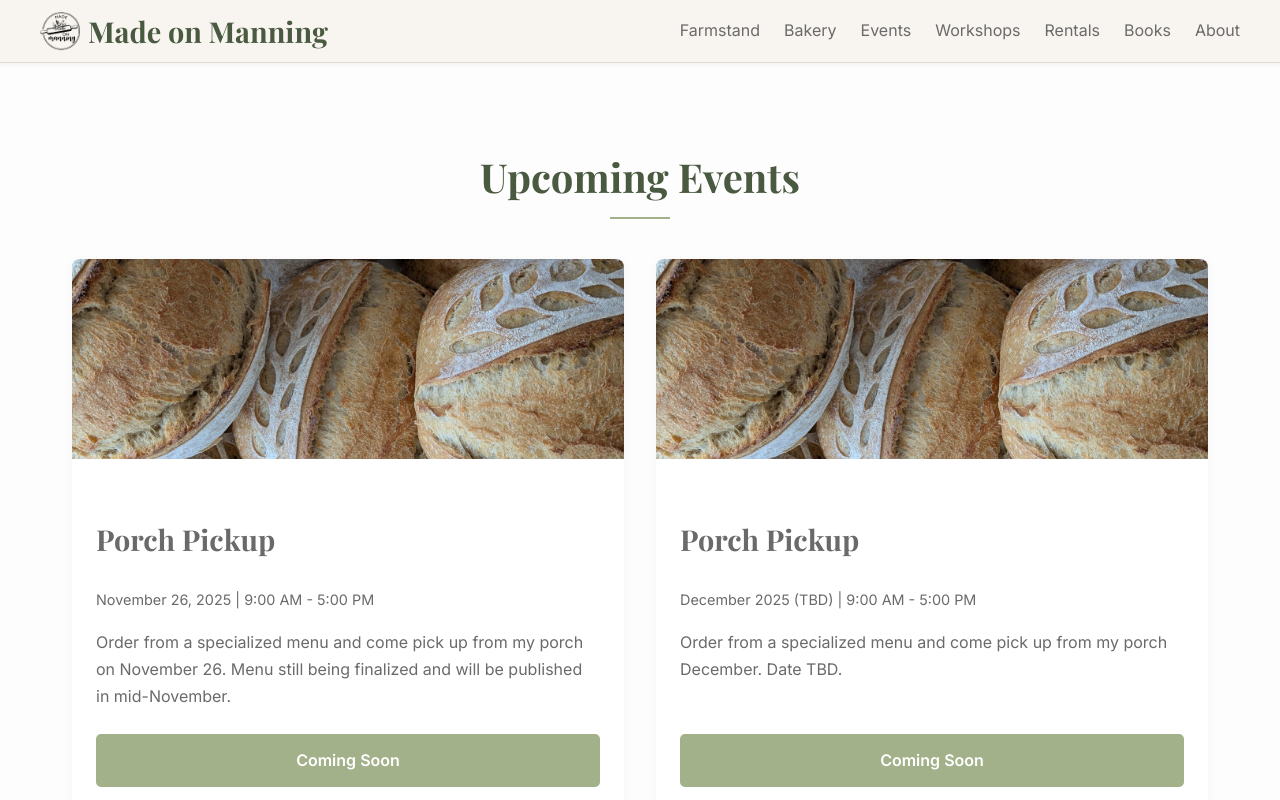
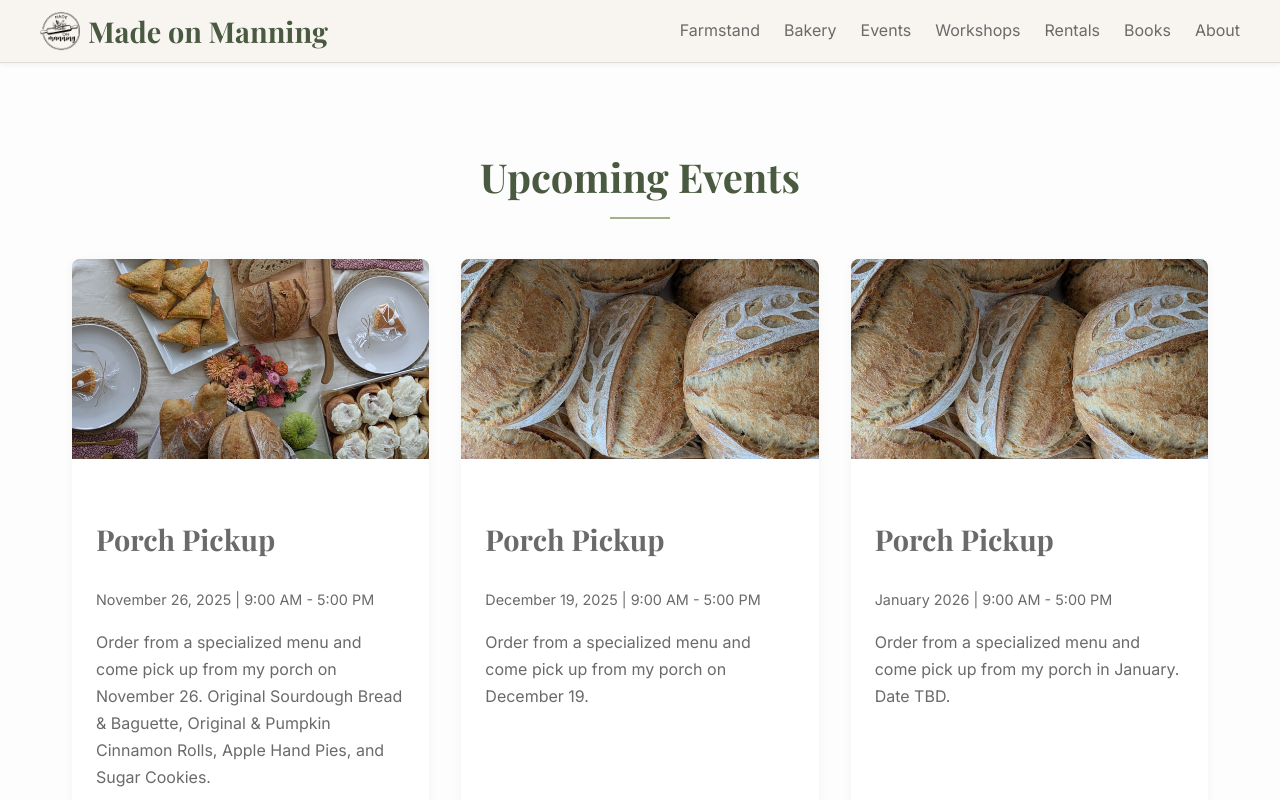
Before and after one commit to madeonmanning/madeonmanning.github.io, a Next.js app: page /events in a window 1280 px wide. Shown: the top 800 px of the page. Built offline with nearby package versions, Linux system fonts and the light colour scheme; a web font is replaced by a local one.

Commit message:
nov porch pickup update

```diff
--- a/app/events/page.jsx
+++ b/app/events/page.jsx
@@ -7,21 +7,31 @@ function Events() {
   const events = [
     {
       id: 1,
-      image: '/bulk-baking-1.jpg',
+      image: '/events-porchpickup-nov.jpg',
       date: 'November 26, 2025',
       time: '9:00 AM - 5:00 PM',
       title: 'Porch Pickup',
-      description: 'Order from a specialized menu and come pick up from my porch on November 26. Menu still being finalized and will be published in mid-November.',
+      description: 'Order from a specialized menu and come pick up from my porch on November 26. Original Sourdough Bread & Baguette, Original & Pumpkin Cinnamon Rolls, Apple Hand Pies, and Sugar Cookies.',
+      link: 'https://docs.google.com/forms/d/e/1FAIpQLSc-3otWDPOgUlRUf-3OGY4izpyBfuEEsXPbSzywOi0XAozBTQ/viewform?usp=publish-editor',
+      linkText: 'Order Here'
+    },
+    {
+      id: 2,
+      image: '/bulk-baking-1.jpg',
+      date: 'December 19, 2025',
+      time: '9:00 AM - 5:00 PM',
+      title: 'Porch Pickup',
+      description: 'Order from a specialized menu and come pick up from my porch on December 19.',
       link: '#',
       linkText: 'Coming Soon'
     },
     {
-      id: 2,
+      id: 3,
       image: '/bulk-baking-1.jpg',
-      date: 'December 2025 (TBD)',
+      date: 'January 2026',
       time: '9:00 AM - 5:00 PM',
       title: 'Porch Pickup',
-      description: 'Order from a specialized menu and come pick up from my porch December. Date TBD.',
+      description: 'Order from a specialized menu and come pick up from my porch in January. Date TBD.',
       link: '#',
       linkText: 'Coming Soon'
     }
```
Also changed, not shown: public/events-porchpickup-nov.jpg (added).
